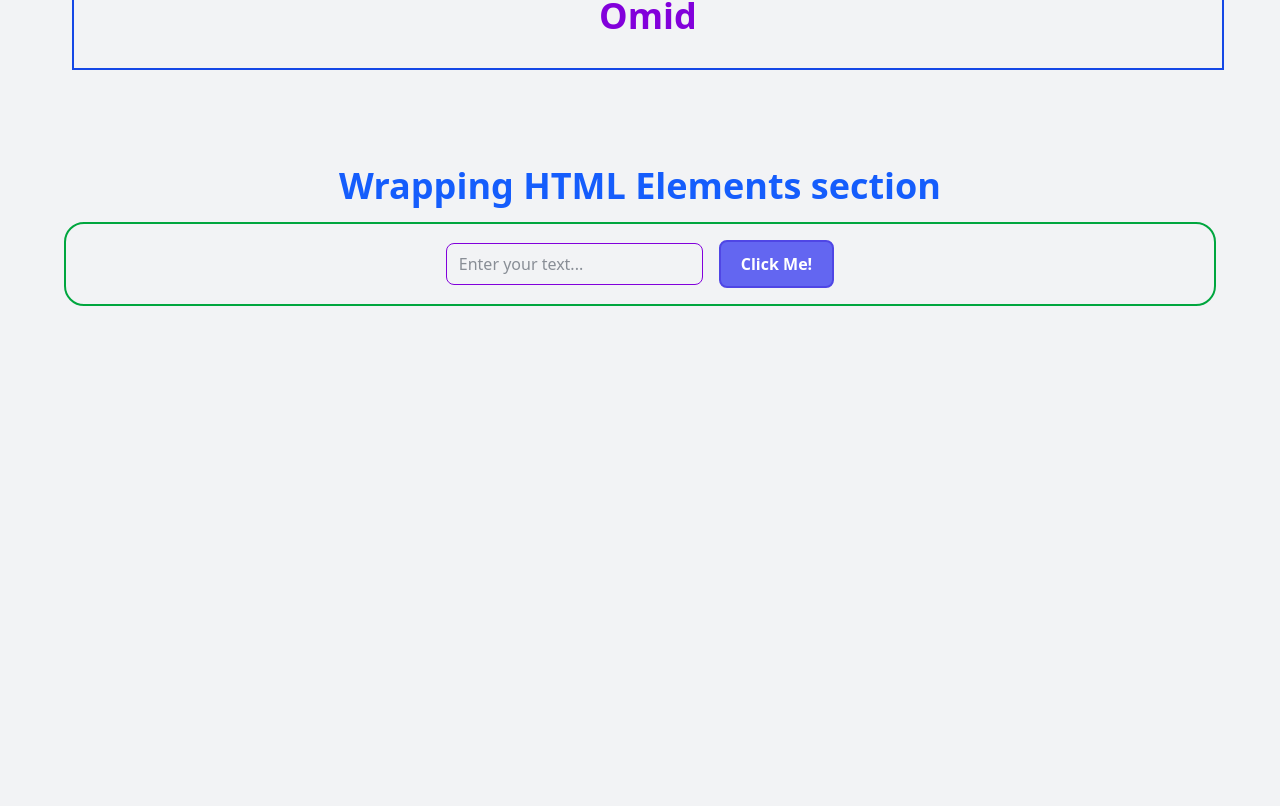
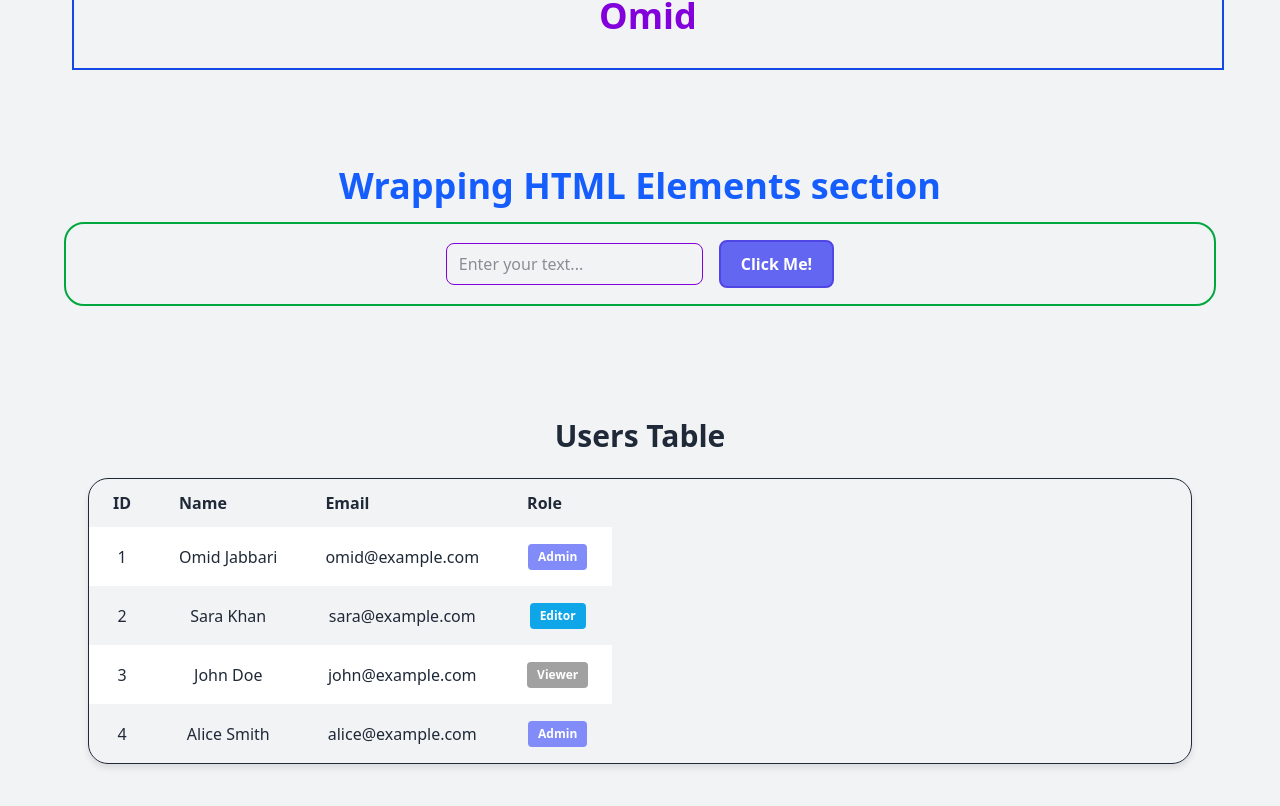
Before and after one commit to omidkick/TS-React-Demo, a React (Vite) app: page / in a window 1280 px wide. Shown: the part 678-1484 px from the top of the page. Before the commit the page ends 1128 px from the top, so only its background shows below. Built offline with nearby package versions, Linux system fonts and the light colour scheme.

Commit message:
reusable Table component is added

```diff
--- a/src/App.tsx
+++ b/src/App.tsx
@@ -2,6 +2,7 @@ import "./App.css";
 import { Private } from "./components/componentProps/Private";
 import { Profile } from "./components/componentProps/Profile";
 import List from "./components/generics/List";
+import ExampleTable from "./components/HTMLprops/ExampleTable";
 import WrappingHTMLElements from "./components/HTMLprops/WrappingHTMLElements";
 import Counter from "./components/state/Counter";
 import DarkModeProvider from "./context/DarkModeContext";
@@ -23,6 +24,7 @@ function App() {
 
             <Private isLoggedIn={true} Component={Profile} />
             <WrappingHTMLElements />
+            <ExampleTable/>
           </main>
         </UserContextProvider>
       </DarkModeProvider>
--- a/src/ui/Button.tsx
+++ b/src/components/HTMLprops/Button.tsx
@@ -1,5 +1,5 @@
 import React from "react";
-import MiniLoading from "./MiniLoading";
+import MiniLoading from "../../ui/MiniLoading";
 
 type ButtonProps = React.ButtonHTMLAttributes<HTMLButtonElement> & {
   variant?: "primary" | "secondary" | "outline" | "danger";
--- /dev/null
+++ b/src/components/HTMLprops/ExampleTable.tsx
@@ -0,0 +1,72 @@
+import React from "react";
+import Table from "./Table";
+
+// Sample data
+type User = {
+  id: number;
+  name: string;
+  email: string;
+  role: string;
+};
+
+const users: User[] = [
+  { id: 1, name: "Omid Jabbari", email: "omid@example.com", role: "Admin" },
+  { id: 2, name: "Sara Khan", email: "sara@example.com", role: "Editor" },
+  { id: 3, name: "John Doe", email: "john@example.com", role: "Viewer" },
+  { id: 4, name: "Alice Smith", email: "alice@example.com", role: "Admin" },
+];
+
+const ExampleTable: React.FC = () => {
+  // handleRowClick
+  const handleRowClick = (user: User) => {
+    alert(`You clicked ${user.name} (${user.role})`);
+  };
+
+  return (
+    <div className="main-content">
+      <h2 className="text-3xl font-bold text-dark mb-6">Users Table</h2>
+
+      <Table className="w-full border border-border rounded-xl shadow-md">
+        {/* Table Header */}
+        <Table.Header>
+          <th className="px-6 py-3 text-left text-text font-semibold">ID</th>
+          <th className="px-6 py-3 text-left text-text font-semibold">Name</th>
+          <th className="px-6 py-3 text-left text-text font-semibold">Email</th>
+          <th className="px-6 py-3 text-left text-text font-semibold">Role</th>
+        </Table.Header>
+
+        {/* Table Body */}
+        <Table.Body>
+          {users.map((user, index) => (
+            <Table.Row
+              key={user.id}
+              className={`cursor-pointer transition-colors duration-200 ${
+                index % 2 === 0 ? "bg-surface" : "bg-bg"
+              } hover:bg-primary-light`}
+              onClick={() => handleRowClick(user)}
+            >
+              <td className="px-6 py-4 text-text-light">{user.id}</td>
+              <td className="px-6 py-4 text-text">{user.name}</td>
+              <td className="px-6 py-4 text-text-light">{user.email}</td>
+              <td className="px-6 py-4">
+                <span
+                  className={`badge ${
+                    user.role === "Admin"
+                      ? "badge-primary"
+                      : user.role === "Editor"
+                      ? "badge-info"
+                      : "badge-secondary"
+                  }`}
+                >
+                  {user.role}
+                </span>
+              </td>
+            </Table.Row>
+          ))}
+        </Table.Body>
+      </Table>
+    </div>
+  );
+};
+
+export default ExampleTable;
--- /dev/null
+++ b/src/components/HTMLprops/Table.tsx
@@ -0,0 +1,49 @@
+import React from "react";
+
+type TableProps = {
+  children: React.ReactNode;
+  className?: string;
+};
+
+type TableSubComponentProps = {
+  children: React.ReactNode;
+  className?: string;
+} & React.TableHTMLAttributes<HTMLTableRowElement>;
+
+const Table: React.FC<TableProps> & {
+  Header: React.FC<TableSubComponentProps>;
+  Body: React.FC<TableSubComponentProps>;
+  Row: React.FC<TableSubComponentProps>;
+} = ({ children, className = "" }) => {
+  return (
+    <div className={`bg-secondary-0 overflow-x-auto ${className}`}>
+      <table>{children}</table>
+    </div>
+  );
+};
+
+const TableHeader: React.FC<TableSubComponentProps> = ({ children }) => (
+  <thead>
+    <tr className="title-row">{children}</tr>
+  </thead>
+);
+
+const TableBody: React.FC<TableSubComponentProps> = ({ children }) => (
+  <tbody>{children}</tbody>
+);
+
+const TableRow: React.FC<TableSubComponentProps> = ({
+  children,
+  className = "",
+  ...rest
+}) => (
+  <tr className={className} {...rest}>
+    {children}
+  </tr>
+);
+
+Table.Header = TableHeader;
+Table.Body = TableBody;
+Table.Row = TableRow;
+
+export default Table;
--- a/src/components/HTMLprops/WrappingHTMLElements.tsx
+++ b/src/components/HTMLprops/WrappingHTMLElements.tsx
@@ -1,5 +1,5 @@
 import { useState } from "react";
-import Button from "../../ui/Button";
+import Button from "./Button";
 import Input from "./Input";
 
 const WrappingHTMLElements = () => {
```
